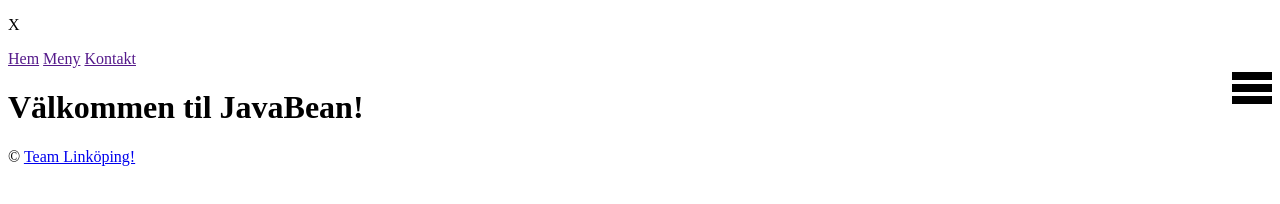
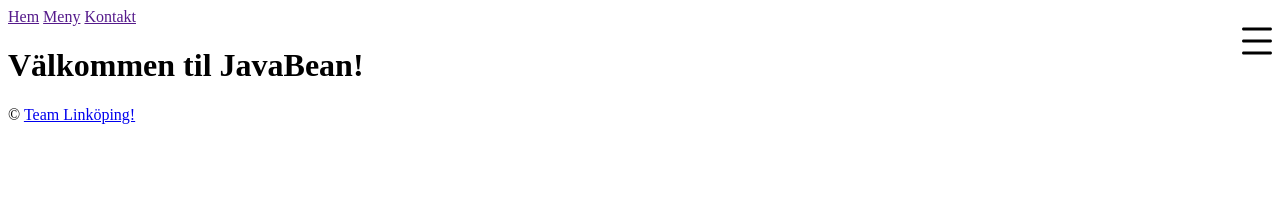
Before and after one commit to Delzarkafashi/javabean-cafe-Linkoping, a plain HTML site: page index.html in a window 1280 px wide. Drawn offline with Linux system fonts and the light colour scheme.

Commit message:
change to svg files instead of inline svg

```diff
--- a/index.html
+++ b/index.html
@@ -8,20 +8,14 @@
 </head>
 <body>
     <nav id="menu">
-        <p class="close">X</p>
         <a href="">Hem</a>
         <a href="">Meny</a>
         <a href="">Kontakt</a>
-
     </nav>
     <header>
         <h1>Välkommen til JavaBean!</h1>
         <div id="hamburger">
-            <svg viewBox="0 0 100 80" width="40" height="40">
-                <rect width="100" height="20"></rect>
-                <rect y="30" width="100" height="20"></rect>
-                <rect y="60" width="100" height="20"></rect>
-            </svg>
+            <img id="menu-button" src="./hamburger.svg" alt="">
         </div>
     </header>
     <main>
--- a/style.css
+++ b/style.css
@@ -6,3 +6,7 @@ header {
 #hamburger {
     cursor: pointer;
 }
+
+#menu-button {
+    width: 30px;
+}
```
Also changed, not shown: close.svg (added), hamburger.svg (added).
